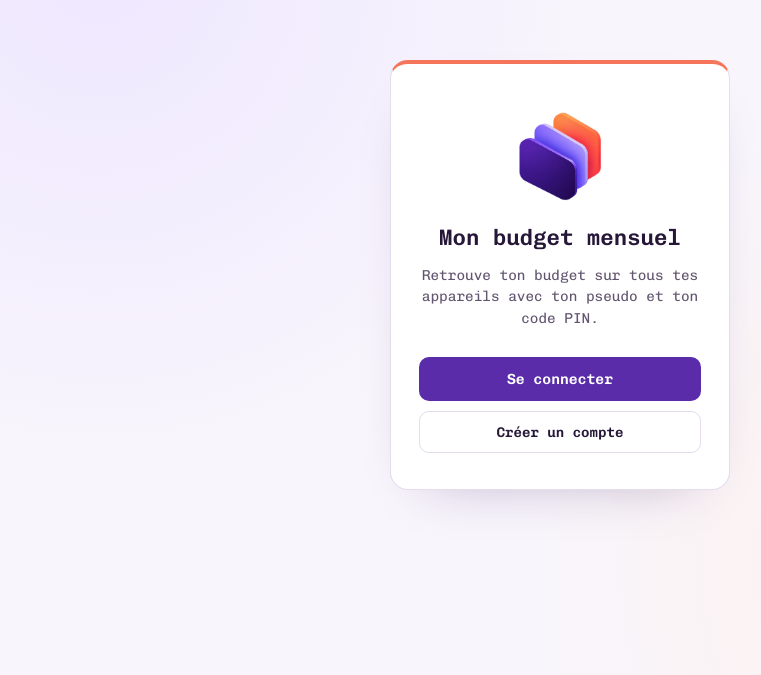
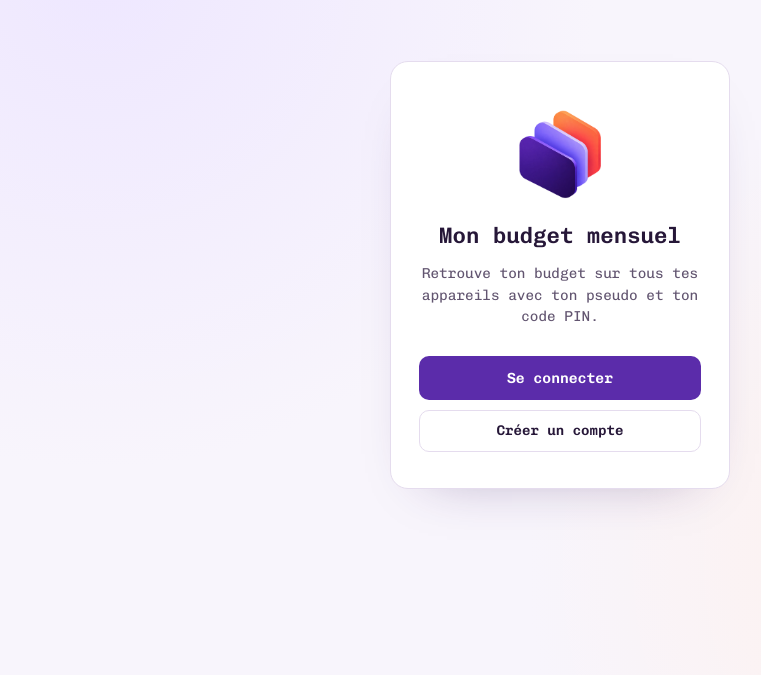
Before and after one commit to yesman-plg/monbudget, a React (Vite) app: page / in a window 1280 px wide. Shown: the part 125-800 px from the top of the page, without its empty margins (80-841 px from the left). Built offline with nearby package versions, Linux system fonts and the light colour scheme; no server answers.

Commit message:
Retire la barre corail de la connexion

```diff
--- a/src/App.css
+++ b/src/App.css
@@ -59,7 +59,6 @@
   padding: 36px 28px;
   background: var(--surface-1);
   border: 1px solid var(--gridline);
-  border-top: 4px solid var(--brand-coral);
   border-radius: 18px;
   box-shadow: 0 22px 55px -38px rgba(54, 25, 90, 0.4);
 }
```
